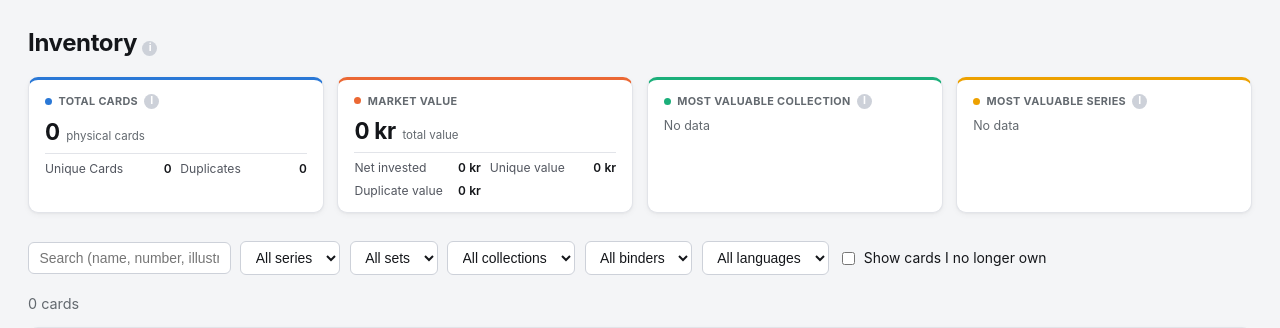
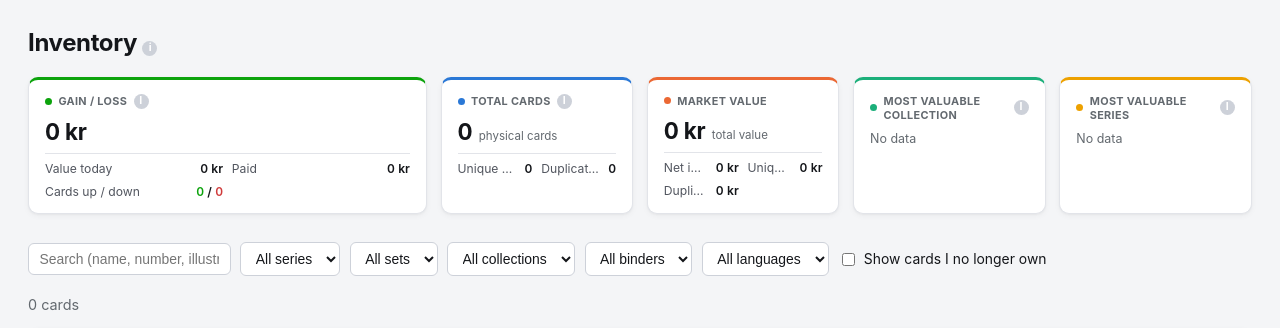
Before and after one commit to erjoha11/PokemonCollector, a FastAPI app: page /inventory in a window 1280 px wide. Shown: the part 67-395 px from the top of the page. Run offline with FastAPI, Linux system fonts and the light colour scheme; data that the repository does not hold is empty.

Commit message:
Gain / loss as the lead KPI card (#184)
Paper gain was only a caption on Transactions and a column in Inventory.
It's now the first, double-width KPI card on Dashboard, Inventory and
Transactions: gain in kr and %, colored by sign, value vs paid, cards
up/down, best and worst card (queries.gain_summary). The other cards keep
their accent colors.


Claude-Session: https://claude.ai/code/session_01268zAmCZhQ9qGLYHbiDKFM

Co-authored-by: Claude <noreply@anthropic.com>

```diff
--- a/apps/tcg_inventory/app.py
+++ b/apps/tcg_inventory/app.py
@@ -357,6 +357,7 @@ def dashboard(
             {
                 "headline": headline,
                 "net_invested": economic["net_invested"],
+                "gain": queries.gain_summary(cards, invested_by_card, economic["net_invested"]),
                 "collection_breakdown": collection_breakdown,
                 "collection_rows": collection_rows,
                 "series_breakdown": series_breakdown,
@@ -627,8 +628,9 @@ def inventory(
             # The KPI module lives outside the htmx-swapped #inventory-results
             # target, so only compute it on a full page load, not on every
             # filter keystroke/select change.
-            collection_breakdown = queries.collection_bulk_breakdown(db)
-            series_breakdown = queries.by_series_breakdown(db)
+            all_cards = queries.all_cards_with_collections(db)
+            collection_breakdown = queries.collection_bulk_breakdown(db, all_cards)
+            series_breakdown = queries.by_series_breakdown(db, all_cards)
             # Reuses the invested_by_card/txs already loaded above instead of
             # re-scanning Transaction twice more (net_invested_by_card +
             # economic_summary each used to run their own independent query).
@@ -637,10 +639,12 @@ def inventory(
             for series_bucket in series_breakdown:
                 queries.assign_bucket_investment(series_bucket.child_sets, invested_by_card)
             top_collection, top_series = _top_collection_and_series(collection_breakdown, series_breakdown)
+            net_invested = queries.economic_summary(db, txs)["net_invested"]
             context.update(
                 {
-                    "headline": queries.headline_summary(db),
-                    "net_invested": queries.economic_summary(db, txs)["net_invested"],
+                    "headline": queries.headline_summary(db, all_cards),
+                    "net_invested": net_invested,
+                    "gain": queries.gain_summary(all_cards, invested_by_card, net_invested),
                     "top_cards": queries.top_valuable_cards(db, limit=50),
                     "top_collection": top_collection,
                     "top_series": top_series,
@@ -1435,6 +1439,7 @@ def _transactions_context(
         "top_collection": top_collection,
         "top_series": top_series,
         "kpi": kpi,
+        "gain": queries.gain_summary(cards, invested_by_card, economic["net_invested"]),
         "purchase_groups": purchase_groups,
         # Each purchase row's share of its order's shipping -- shown under
         # the row's price, since it's part of what the card really cost.
--- a/apps/tcg_inventory/queries.py
+++ b/apps/tcg_inventory/queries.py
@@ -617,6 +617,34 @@ def economic_summary(db: Session, txs: list[Transaction] | None = None) -> dict:
     }
 
 
+def gain_summary(cards: list[Card], invested_by_card: dict[int, float], net_invested: float) -> dict:
+    """The collector's headline number: how far today's value is above (or
+    below) what was paid -- same definition as Transactions' "Paper
+    gain/loss" (unique_value - net_invested), plus what's behind it.
+
+    Per-card figures only cover owned cards (qty > 0) that have at least one
+    registered transaction (i.e. appear in `invested_by_card`); a card never
+    registered has no known cost, so it can't be called up or down. A ripped
+    card (cost 0) counts as up by its full value.
+    """
+    unique_value = sum(c.unique_value for c in cards)
+    gain = unique_value - net_invested
+    per_card = [
+        (c, c.unique_value - invested_by_card[c.id]) for c in cards if c.qty > 0 and c.id in invested_by_card
+    ]
+    per_card.sort(key=lambda pair: pair[1], reverse=True)
+    return {
+        "gain": gain,
+        "pct": (gain / net_invested * 100) if net_invested > 0 else None,
+        "unique_value": unique_value,
+        "net_invested": net_invested,
+        "n_up": sum(1 for _, g in per_card if g > 0),
+        "n_down": sum(1 for _, g in per_card if g < 0),
+        "best": per_card[0] if per_card and per_card[0][1] > 0 else None,
+        "worst": per_card[-1] if per_card and per_card[-1][1] < 0 else None,
+    }
+
+
 def trade_prices_at(db: Session, trade_txs: list[Transaction]) -> dict[int, float | None]:
     """Each trade row's card price as of the trade date, keyed by
     transaction id: the latest `card_snapshots` row on or before that date
--- a/apps/tcg_inventory/static/style.css
+++ b/apps/tcg_inventory/static/style.css
@@ -284,11 +284,26 @@ details.collapsible[open] summary { margin-bottom: 0.9rem; }
   box-shadow: var(--shadow);
 }
 
-.kpi-card:nth-child(1) { --kpi-accent: #2a78d6; }
-.kpi-card:nth-child(2) { --kpi-accent: #eb6834; }
-.kpi-card:nth-child(3) { --kpi-accent: #1baf7a; }
-.kpi-card:nth-child(4) { --kpi-accent: #eda100; }
-.kpi-card:nth-child(5) { --kpi-accent: #e87ba4; }
+.kpi-card:nth-child(1 of :not(.kpi-gain)) { --kpi-accent: #2a78d6; }
+.kpi-card:nth-child(2 of :not(.kpi-gain)) { --kpi-accent: #eb6834; }
+.kpi-card:nth-child(3 of :not(.kpi-gain)) { --kpi-accent: #1baf7a; }
+.kpi-card:nth-child(4 of :not(.kpi-gain)) { --kpi-accent: #eda100; }
+.kpi-card:nth-child(5 of :not(.kpi-gain)) { --kpi-accent: #e87ba4; }
+
+/* Gain / loss: first and twice as wide as the others, colored by sign.
+   The nth-child palette above skips it (`of :not(.kpi-gain)`), so the other
+   cards keep their colors whether or not this card is there. */
+.kpi-card.kpi-gain { grid-column: span 2; }
+.kpi-card.kpi-gain-up { --kpi-accent: #0ca30c; }
+.kpi-card.kpi-gain-down { --kpi-accent: #d03b3b; }
+.kpi-gain .kpi-gain-value { font-size: 1.9rem; }
+.kpi-gain-up .kpi-gain-value, .kpi-gain-up .kpi-gain-pct { color: #0a7f0a; }
+.kpi-gain-down .kpi-gain-value, .kpi-gain-down .kpi-gain-pct { color: #c02f2f; }
+.kpi-gain-pct { font-size: 1rem; font-weight: 700; }
+.kpi-gain .stat-label { overflow: hidden; text-overflow: ellipsis; white-space: nowrap; }
+/* On a narrow screen (where span 2 = the whole row anyway, or would
+   overflow) give it the full row so its labels aren't cut off. */
+@media (max-width: 480px) { .kpi-card.kpi-gain { grid-column: 1 / -1; } }
 
 .kpi-card h3 {
   display: flex;
--- a/apps/tcg_inventory/templates/partials/kpi_module.html
+++ b/apps/tcg_inventory/templates/partials/kpi_module.html
@@ -1,5 +1,24 @@
 {% from "partials/macros.html" import info %}
 <div class="kpi-grid">
+  {% if gain is defined and gain %}
+  {# The collector's headline number, first and wider than the rest: how
+     far today's value is above what was paid (queries.gain_summary). #}
+  <div class="kpi-card kpi-gain {{ 'kpi-gain-up' if gain.gain >= 0 else 'kpi-gain-down' }}">
+    <h3>Gain / loss {{ info("Today's value of the unique cards you own, minus everything you've paid (Net invested, shipping included). Not realized — nothing has been sold. Up/down counts only cover cards with a registered transaction, since an unregistered card has no known cost.") }}</h3>
+    <div class="kpi-hero">
+      <span class="value kpi-gain-value">{{ '+' if gain.gain > 0 }}{{ gain.gain | kr }}</span>
+      {% if gain.pct is not none %}<span class="kpi-gain-pct">{{ '+' if gain.pct > 0 }}{{ '%.0f' | format(gain.pct) }} %</span>{% endif %}
+    </div>
+    <div class="kpi-support">
+      <div class="stat-row"><span class="stat-label">Value today</span><span class="stat-value">{{ gain.unique_value | kr }}</span></div>
+      <div class="stat-row"><span class="stat-label">Paid</span><span class="stat-value">{{ gain.net_invested | kr }}</span></div>
+      <div class="stat-row"><span class="stat-label">Cards up / down</span><span class="stat-value"><span class="viz-delta-gain">{{ gain.n_up }}</span> / <span class="viz-delta-loss">{{ gain.n_down }}</span></span></div>
+      {% if gain.best %}<div class="stat-row"><span class="stat-label" title="{{ gain.best[0].name }}">Best: {{ gain.best[0].name }}</span><span class="stat-value viz-delta-gain">+{{ gain.best[1] | kr }}</span></div>{% endif %}
+      {% if gain.worst %}<div class="stat-row"><span class="stat-label" title="{{ gain.worst[0].name }}">Worst: {{ gain.worst[0].name }}</span><span class="stat-value viz-delta-loss">{{ gain.worst[1] | kr }}</span></div>{% endif %}
+    </div>
+  </div>
+  {% endif %}
+
   <div class="kpi-card">
     <h3>Total Cards {{ info('Total Cards = everything you own, duplicates included. Unique Cards = each card counted once, no matter how many copies you have.') }}</h3>
     <div class="kpi-hero"><span class="value">{{ headline.qty_physical }}</span><span class="label">physical cards</span></div>
```
Also changed, not shown: apps/tcg_inventory/tests/test_gain_kpi.py (added, +56 -0 lines), apps/tcg_inventory/README.md.
